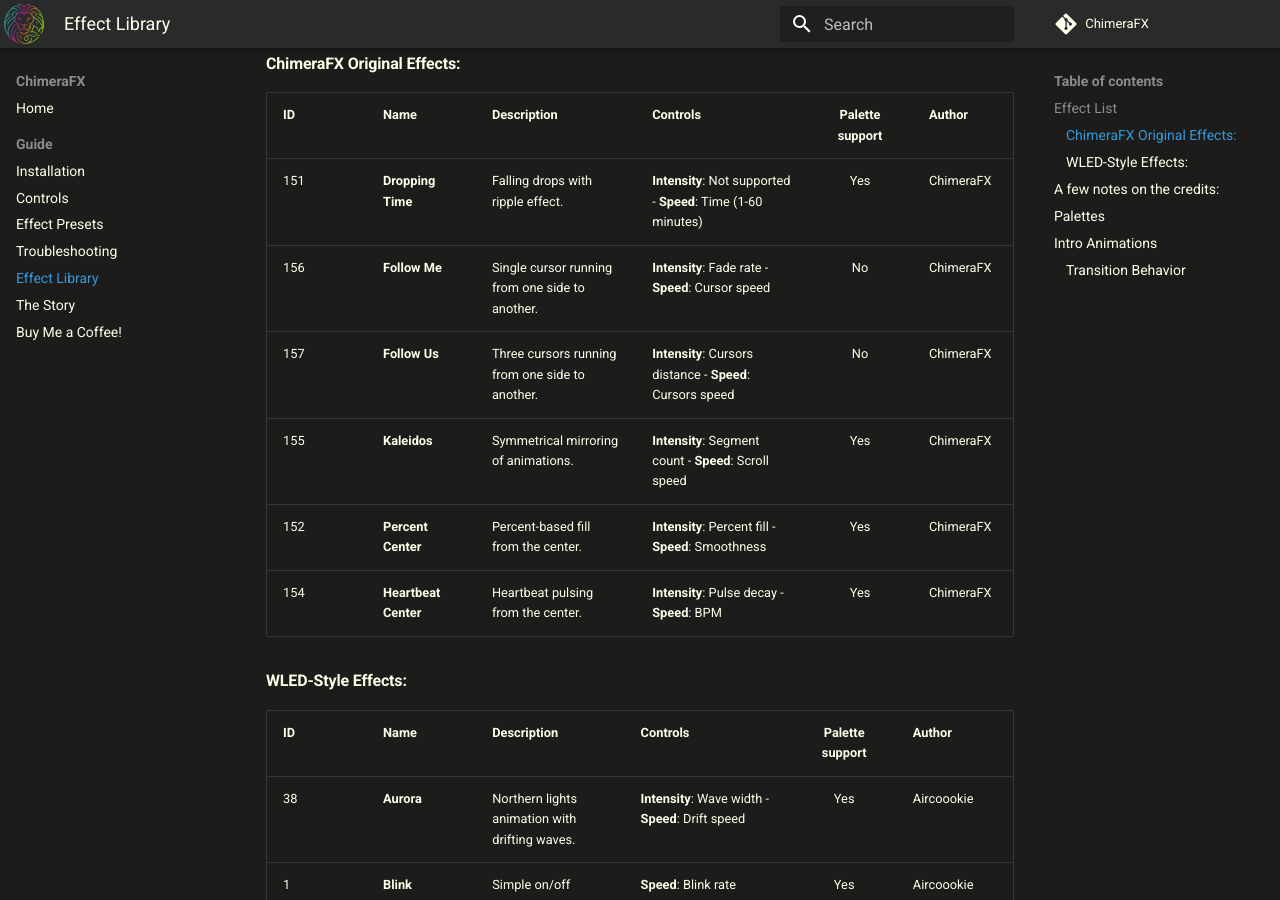
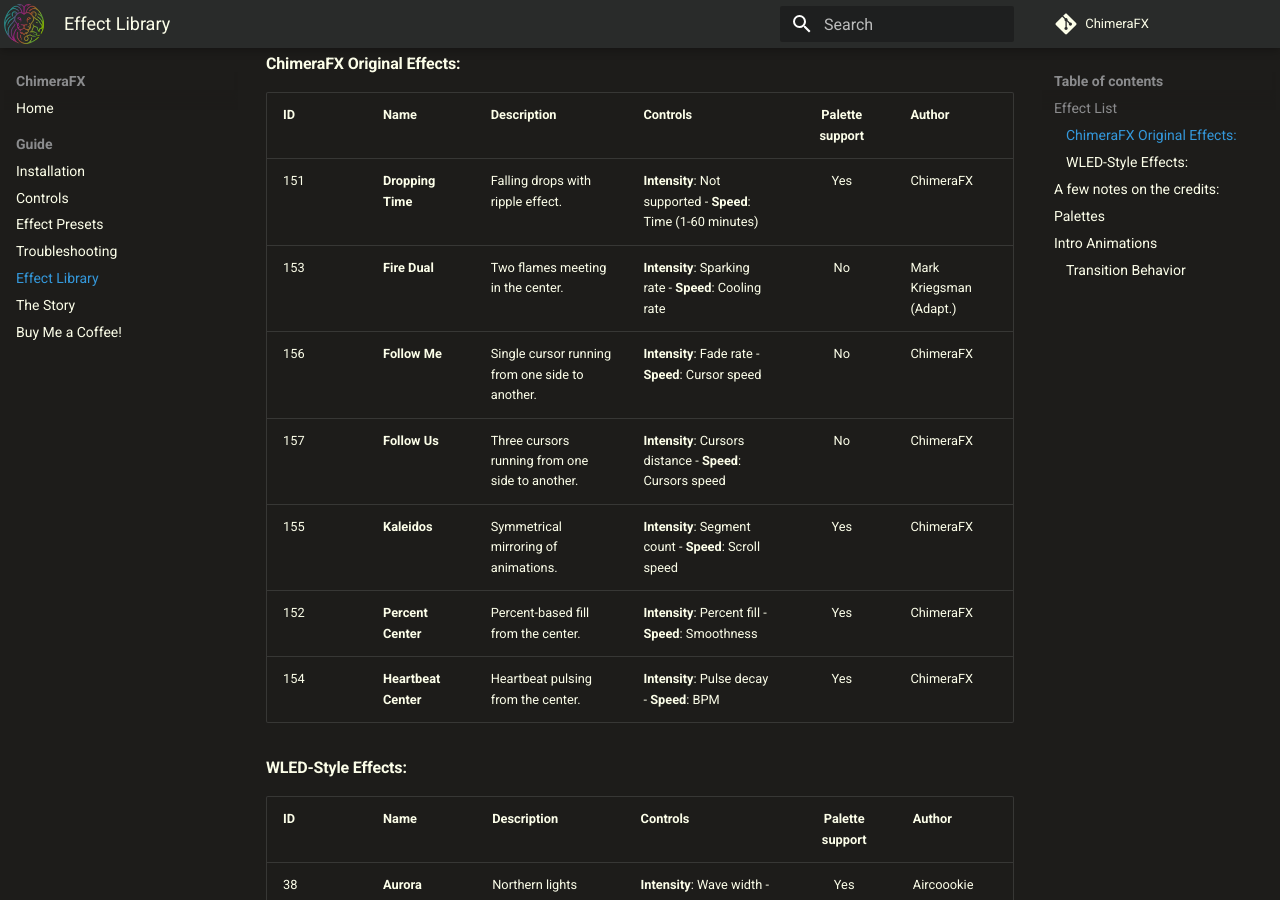
Before and after one commit to effelle/ChimeraFX, an MkDocs documentation site: the page built from docs/Effects-Library.md, in a window 1280 px wide and 900 px high, scrolled down 402 px. Built offline with MkDocs 1.6.1 and Material for MkDocs 9.7.7, drawn with Linux system fonts in a browser that asks for light colours; comment, search, counter and statistics services are not loaded.

Commit message:
docs: restore Fire Dual to chimneyfx original effect list

```diff
--- a/docs/Effects-Library.md
+++ b/docs/Effects-Library.md
@@ -12,6 +12,7 @@
 | ID | Name | Description | Controls | Palette support | Author |
 |:---|:---|:---|:---|:---:|:---|
 | 151 | **Dropping Time**| Falling drops with ripple effect. | **Intensity**: Not supported - **Speed**: Time (1-60 minutes) | Yes | ChimeraFX |
+| 153 | **Fire Dual** | Two flames meeting in the center. | **Intensity**: Sparking rate - **Speed**: Cooling rate | No | Mark Kriegsman (Adapt.) |
 | 156 | **Follow Me** | Single cursor running from one side to another. | **Intensity**: Fade rate - **Speed**: Cursor speed | No | ChimeraFX |
 | 157 | **Follow Us** | Three cursors running from one side to another. | **Intensity**: Cursors distance - **Speed**: Cursors speed | No | ChimeraFX |
 | 155 | **Kaleidos** | Symmetrical mirroring of animations. | **Intensity**: Segment count - **Speed**: Scroll speed | Yes | ChimeraFX |
```
